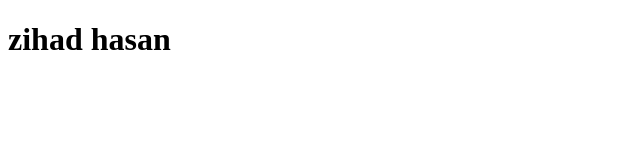
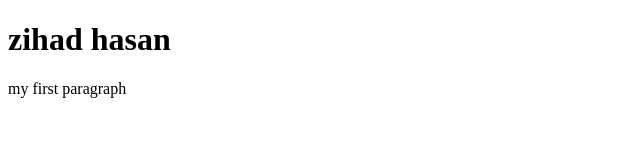
Before and after one commit to ZIHAD-HASAN66/MY-SECOND-REPO, a plain HTML site: page index.html in a window 1280 px wide. Shown: the whole page, without its empty margins (0-640 px from the left). Drawn offline with Linux system fonts and the light colour scheme.

Commit message:
style added

```diff
--- a/index.html
+++ b/index.html
@@ -8,5 +8,6 @@
 </head>
 <body>
     <h1>zihad hasan</h1>
+    <p>my first paragraph</p>
 </body>
 </html>
--- /dev/null
+++ b/style.css
@@ -0,0 +1,3 @@
+p{
+    color: cyan;
+}
```
